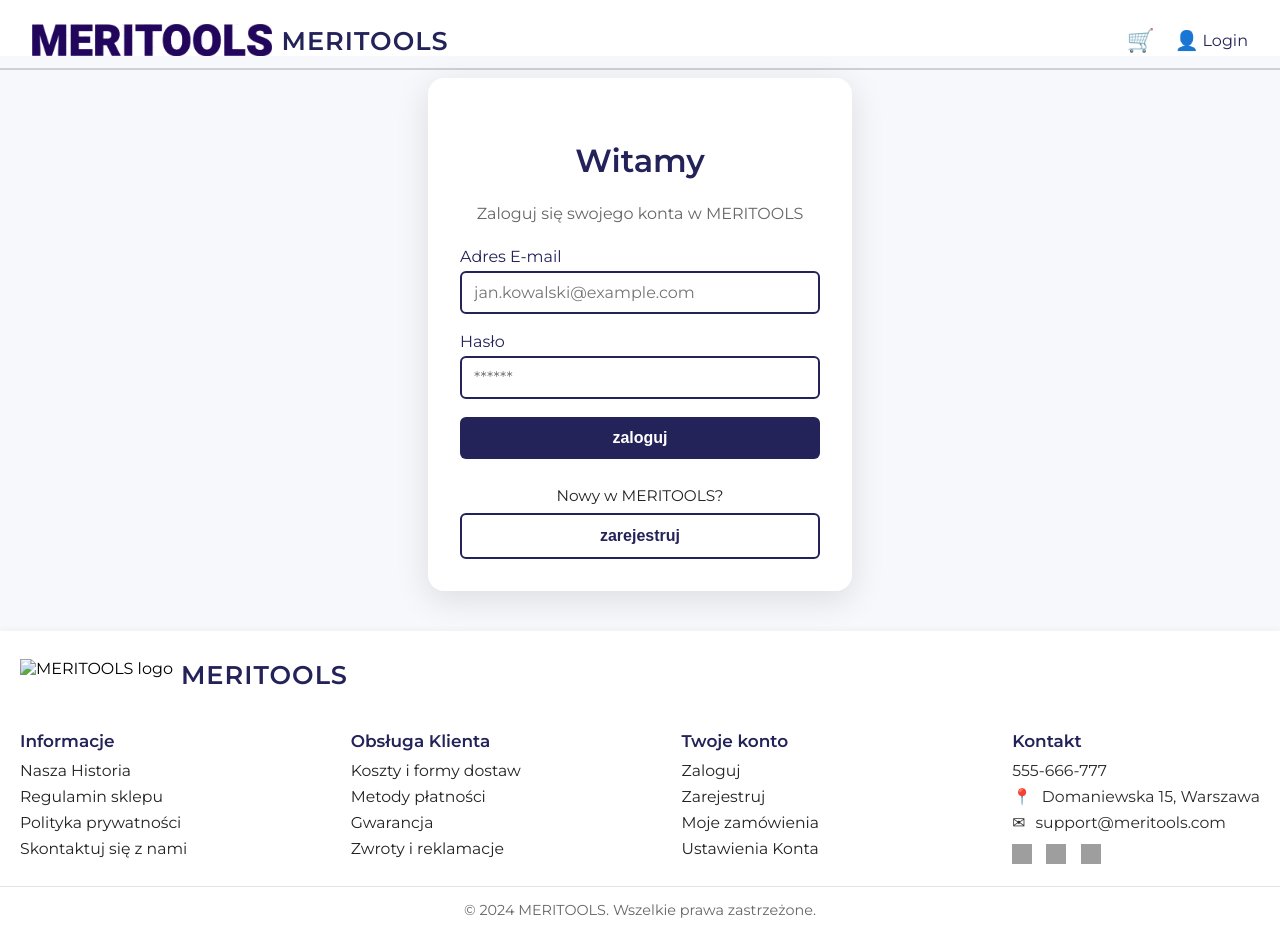
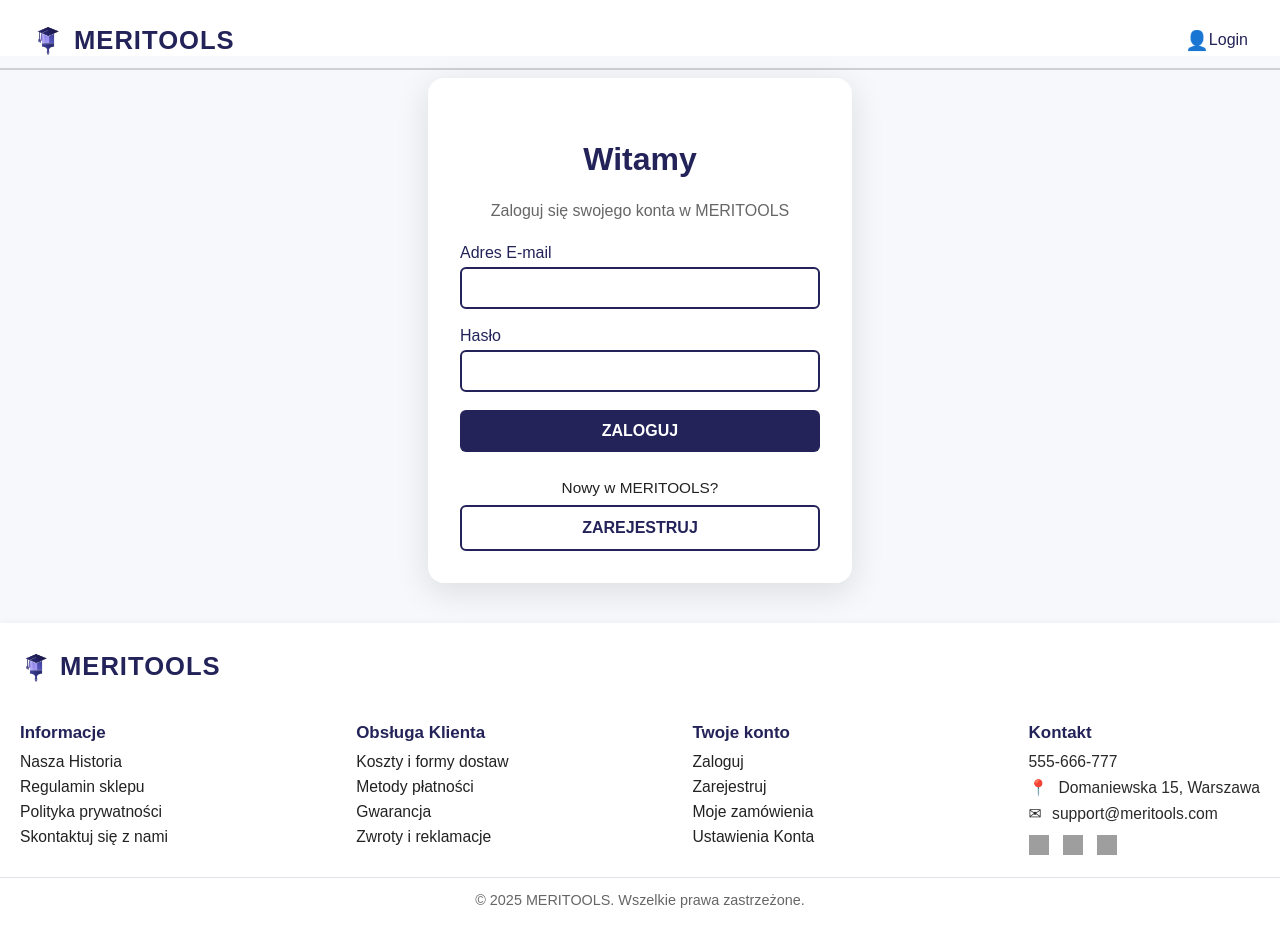
Before and after one commit to wcholewa-wsb/meritools, a plain HTML site: page src/login.html in a window 1280 px wide. Drawn offline with Linux system fonts and the light colour scheme; grey boxes are pictures that could not be loaded.

Commit message:
wprowadzenie zmian do panelu logowania (HTML, CSS)

```diff
--- a/src/css/login.css
+++ b/src/css/login.css
@@ -1,6 +1,6 @@
 body {
     margin: 0;
-    font-family: 'Montserrat', Arial, sans-serif;
+    font-family: Arial, sans-serif;
     background: linear-gradient(180deg, #f6f8fc 0%, #f6f8fc 100%);
     min-height: 100vh;
     display: flex;
@@ -54,7 +54,6 @@ header {
     font-size: 1rem;
     display: flex;
     align-items: center;
-    gap: 4px;
 }
 
 .header-login span {
--- a/src/login.html
+++ b/src/login.html
@@ -5,7 +5,6 @@
     <meta charset="UTF-8">
     <meta name="viewport" content="width=device-width, initial-scale=1.0">
     <title>Meritools - Logowanie</title>
-    <link href="https://fonts.googleapis.com/css?family=Montserrat:400,600&display=swap" rel="stylesheet">
     <link rel="stylesheet" href="css/login.css">
 </head>
 
@@ -14,11 +13,10 @@
     <header>
         <div class="header-container">
             <div class="logo-title">
-                <img src="images/logo-title.png" alt="MERITOOLS logo" class="logo-img" style="height:32px;">
+                <img src="images/logo-photo.png" alt="MERITOOLS logo" class="logo-img" style="height:32px;">
                 <span class="site-title">MERITOOLS</span>
             </div>
             <div class="header-links">
-                <a href="#" title="Koszyk" class="header-icon">&#128722;</a>
                 <a href="#" title="Login" class="header-login"><span>&#128100;</span> Login</a>
             </div>
         </div>
@@ -32,13 +30,13 @@
             <p class="subtitle">Zaloguj się swojego konta w MERITOOLS</p>
             <form>
                 <label for="email">Adres E-mail</label>
-                <input type="email" id="email" name="email" placeholder="jan.kowalski@example.com" required>
+                <input type="email" id="email" name="email" required>
                 <label for="password">Hasło</label>
-                <input type="password" id="password" name="password" placeholder="******" required>
-                <button type="submit" class="btn-login">zaloguj</button>
+                <input type="password" id="password" name="password" required>
+                <button type="submit" class="btn-login">ZALOGUJ</button>
             </form>
             <p class="new-account">Nowy w MERITOOLS?</p>
-            <button class="btn-register">zarejestruj</button>
+            <button class="btn-register">ZAREJESTRUJ</button>
         </div>
     </main>
 
@@ -46,7 +44,7 @@
     <footer>
         <div class="footer-main">
             <div class="logo-title footer-logo">
-                <img src="logo-title.png" alt="MERITOOLS logo" class="logo-img" style="height:32px;">
+                <img src="images/logo-photo.png" alt="MERITOOLS logo" class="logo-img" style="height:32px;">
                 <span class="site-title">MERITOOLS</span>
             </div>
             <div class="footer-columns">
@@ -102,7 +100,7 @@
             </div>
         </div>
         <div class="footer-bottom">
-            © 2024 MERITOOLS. Wszelkie prawa zastrzeżone.
+            © 2025 MERITOOLS. Wszelkie prawa zastrzeżone.
         </div>
     </footer>
 </body>
```
